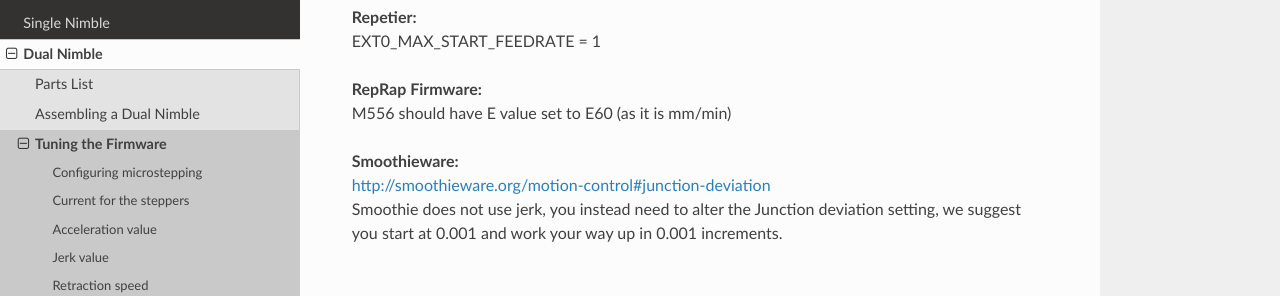
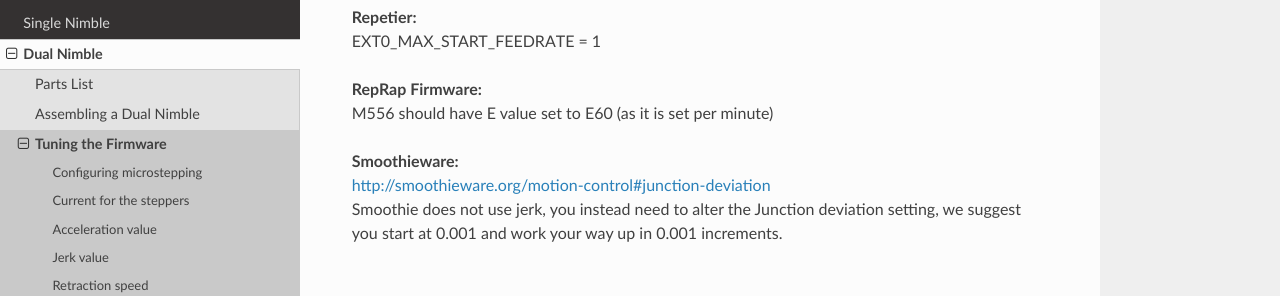
Before and after one commit to ZestyTechnology/zesty-docs, a Sphinx documentation site: the page built from docs/nimble_dual/tuning.rst, in a window 1280 px wide and 900 px high, scrolled down 1958 px. Shown: the part 154-450 px from the top of the window. Built offline with Sphinx 7.4.7 and the Read the Docs theme 2.0.0, drawn with Linux system fonts in a browser that asks for light colours.

Commit message:
Update tuning.rst

```diff
--- a/docs/nimble_dual/tuning.rst
+++ b/docs/nimble_dual/tuning.rst
@@ -65,7 +65,7 @@
 | EXT0_MAX_START_FEEDRATE = 1
 |
 | **RepRap Firmware:**
-| M556 should have E value set to E60 (as it is mm/min)
+| M556 should have E value set to E60 (as it is set per minute)
 |
 | **Smoothieware:**
 | http://smoothieware.org/motion-control#junction-deviation
```
